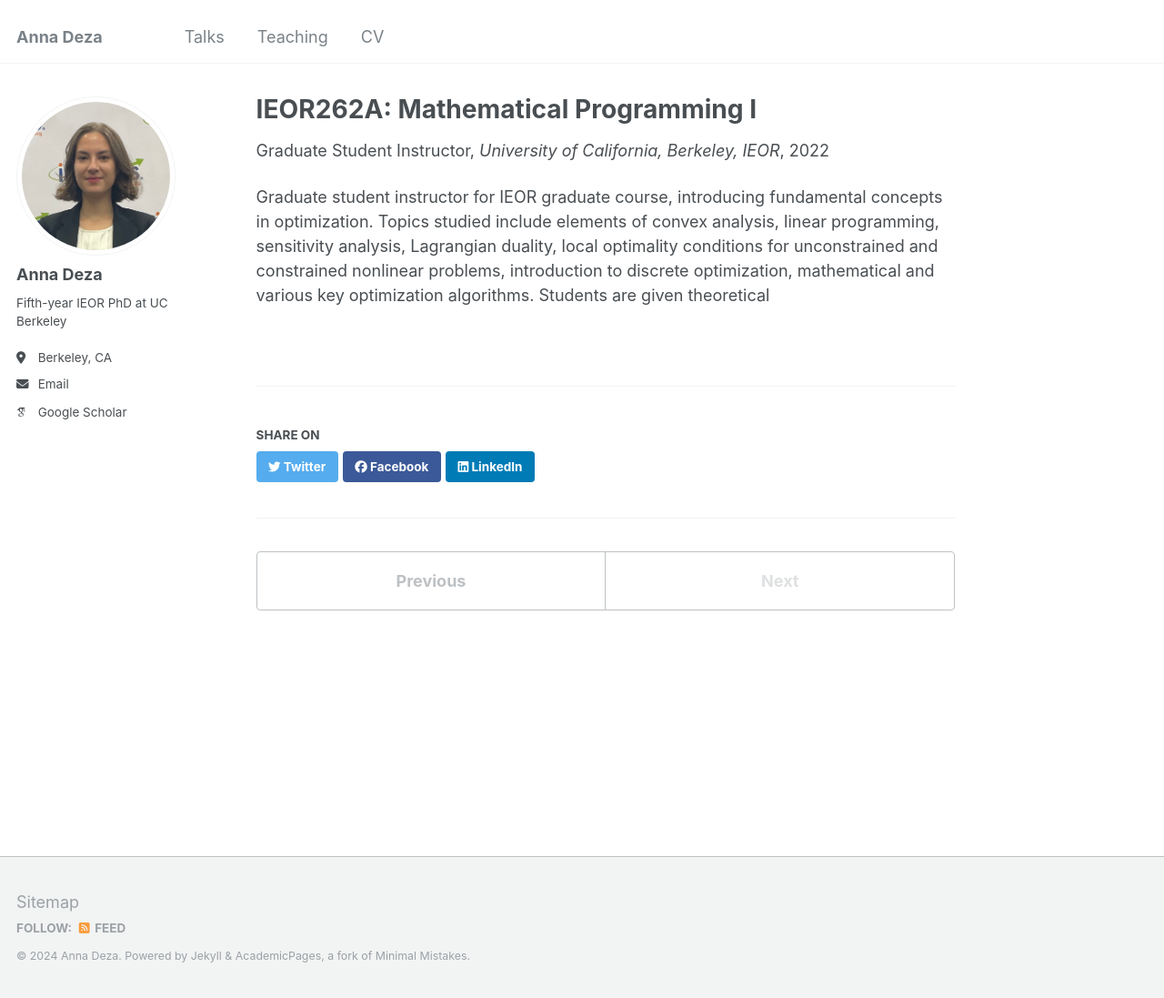
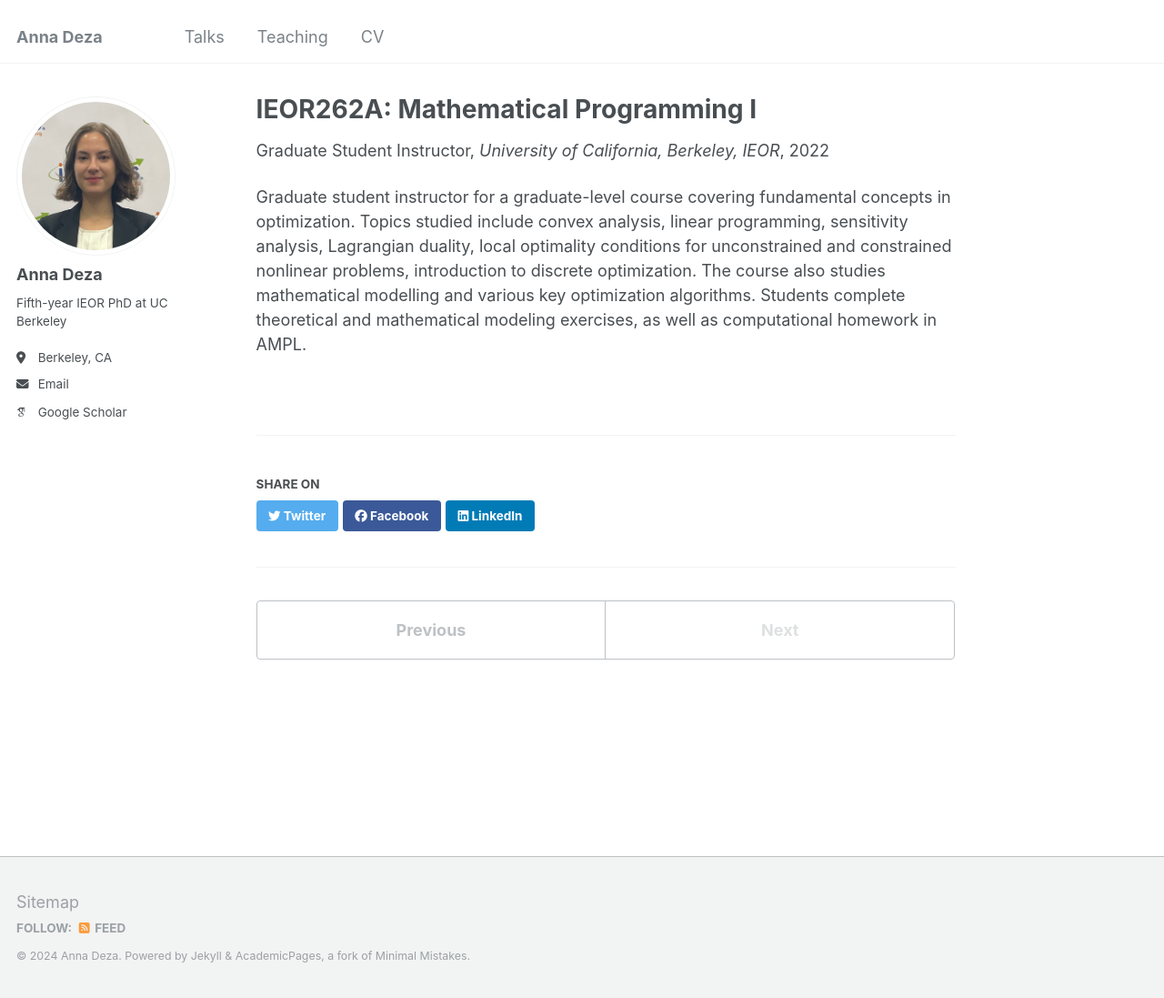
Before and after one commit to annadeza/annadeza.github.io, a Jekyll site: the page built from _teaching/F2022.md, in a window 1280 px wide and 1097 px high. Shown: the whole window at 91% size. Built offline with Jekyll 4.4.1, drawn with Linux system fonts in a browser that asks for light colours; some web fonts are replaced.

Commit message:
Up to date teaching

```diff
--- a/_teaching/F2022.md
+++ b/_teaching/F2022.md
@@ -7,7 +7,7 @@ venue: "University of California, Berkeley, IEOR"
 date: "2022-01-01"
 ---
 
-Graduate student instructor for IEOR graduate course, introducing fundamental concepts in optimization.
-Topics studied include elements of convex analysis, linear programming, sensitivity analysis, Lagrangian duality, local optimality conditions for unconstrained and constrained
-nonlinear problems, introduction to discrete optimization, mathematical and various key optimization algorithms.
-Students are given theoretical
+Graduate student instructor for a graduate-level course covering fundamental concepts in optimization.
+Topics studied include convex analysis, linear programming, sensitivity analysis, Lagrangian duality, local optimality conditions for unconstrained and constrained
+nonlinear problems, introduction to discrete optimization. The course also studies mathematical modelling and various key optimization algorithms.
+Students complete theoretical and mathematical modeling exercises, as well as computational homework in AMPL.
```
Also changed, not shown: _pages/publications.html (deleted, +0 -33 lines), _pages/publications.md (added, +17 -0 lines), _publications/2009-10-01-paper-title-number-1.md (deleted, +0 -14 lines), _publications/2010-10-01-paper-title-number-2.md (deleted, +0 -14 lines), _publications/2015-10-01-paper-title-number-3.md (deleted, +0 -14 lines).
